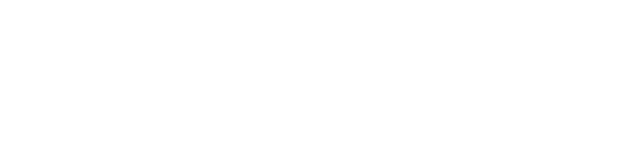
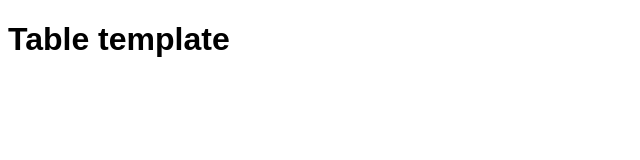
Before and after one commit to nallujin/t-o-p-repo, a plain HTML site: page mdn-html-table/05-planets/blank-template.html in a window 1280 px wide. Shown: the whole page, without its empty margins (0-640 px from the left). Drawn offline with Linux system fonts and the light colour scheme; files that its build step writes are made by us from their sources.

Commit message:
Copy-paste the exercise template from MDN

```diff
--- a/mdn-html-table/05-planets/blank-template.html
+++ b/mdn-html-table/05-planets/blank-template.html
@@ -2,9 +2,12 @@
 <html lang="en">
 <head>
   <meta charset="UTF-8">
-  <title>Title</title>
+  <meta name="viewport" content="width=device-width">
+  <title>Table template</title>
+  <link href="minimal-table.css" rel="stylesheet" type="text/css">
 </head>
 <body>
+  <h1>Table template</h1>
 
 </body>
 </html>
```
